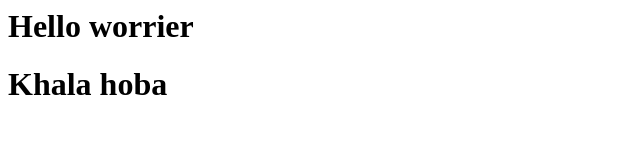
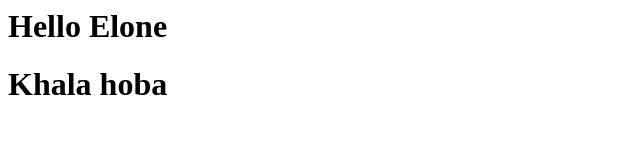
Before and after one commit to Kushagra-Mishraz/localRepo, a plain HTML site: page index.html in a window 1280 px wide. Shown: the full height of the page, 0-640 px from the left. Drawn offline with Linux system fonts and the light colour scheme.

Commit message:
koi baat nahi

```diff
--- a/index.html
+++ b/index.html
@@ -1,2 +1,2 @@
-<h1>Hello worrier</h1>
+<h1>Hello Elone</h1>
 <h1>Khala hoba</h1>
```
